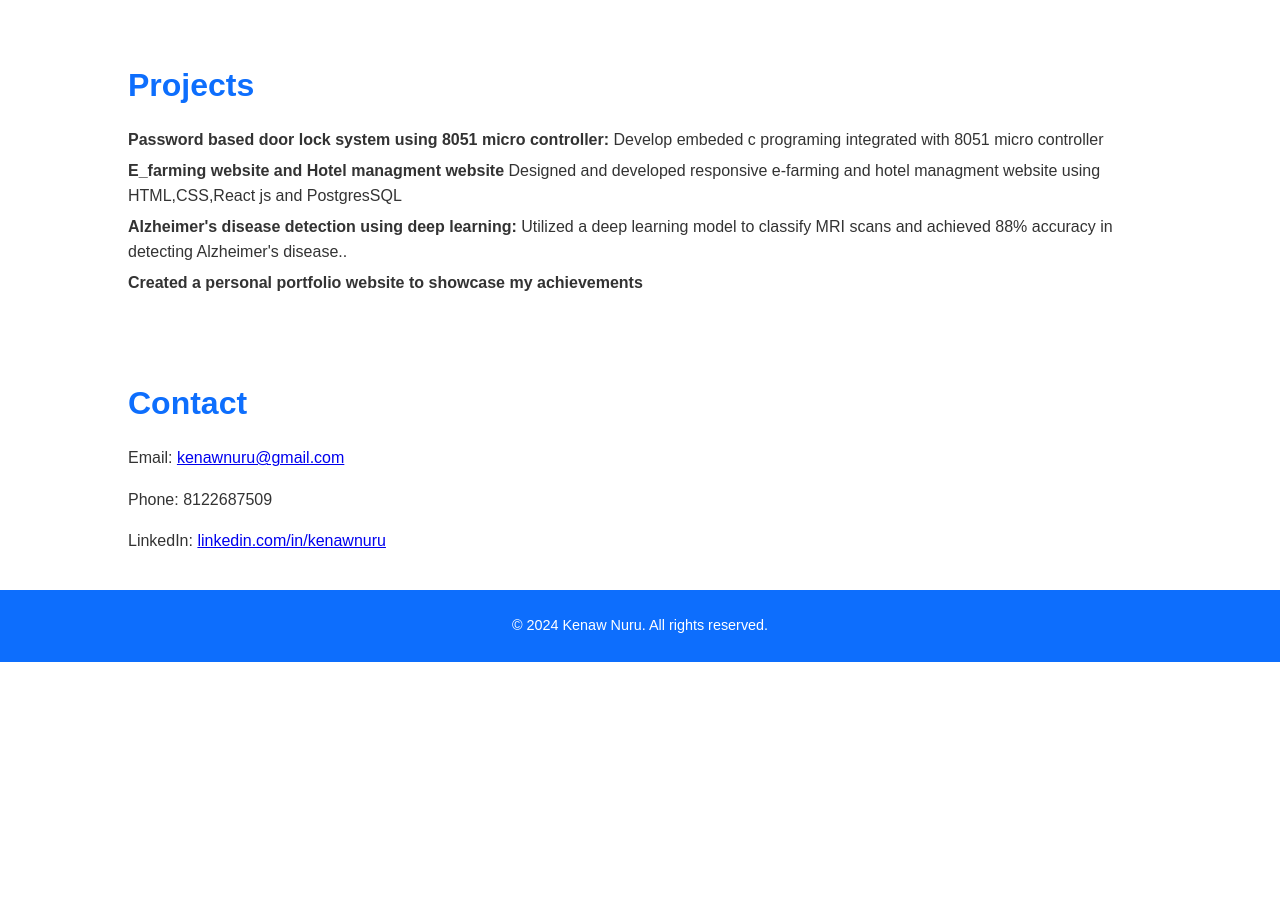
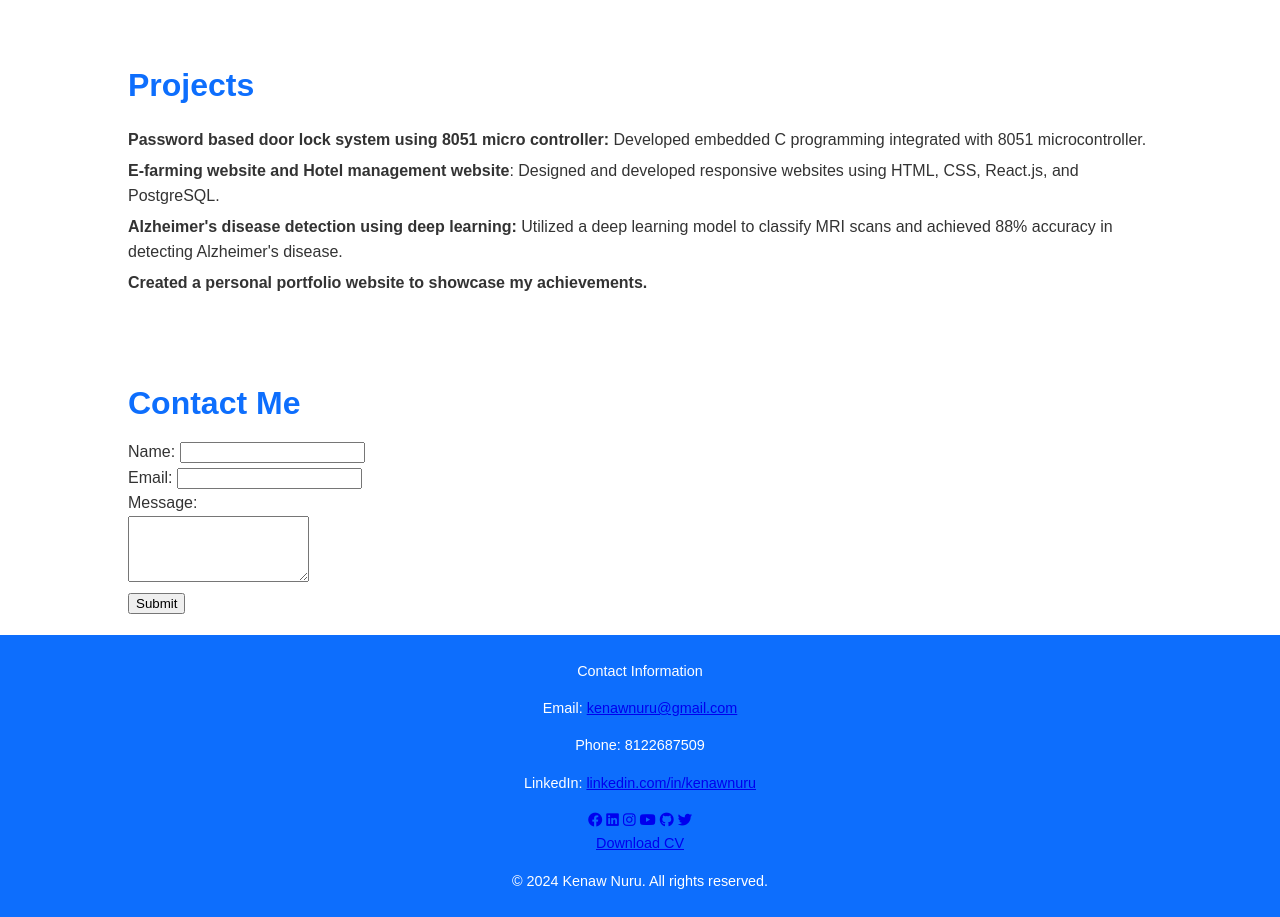
Before and after one commit to kenawnurum/kenaw-portfolio, a plain HTML site: page index.html in a window 1280 px wide. Shown: the part 1300-2217 px from the top of the page. Before the commit the page ends 1962 px from the top, so only its background shows below. Drawn offline with Linux system fonts and the light colour scheme.

Commit message:
Update index.html
social media icon added

```diff
--- a/index.html
+++ b/index.html
@@ -5,6 +5,7 @@
     <meta name="viewport" content="width=device-width, initial-scale=1.0">
     <title>Kenaw Nuru - Portfolio</title>
     <link rel="stylesheet" href="style.css">
+    <link rel="stylesheet" href="https://cdnjs.cloudflare.com/ajax/libs/font-awesome/6.0.0/css/all.min.css">
 </head>
 <body>
     <header>
@@ -17,7 +18,7 @@
         <a href="#education">Education</a>
         <a href="#skills">Skills</a>
         <a href="#projects">Projects</a>
-        <a href="#contact">Contact</a>
+        <a href="#contact-form">Contact Me</a>
     </nav>
     <section id="about" class="about">
         <h2>About Me</h2>
@@ -57,22 +58,49 @@
     <section id="projects" class="projects">
         <h2>Projects</h2>
         <ul>
-            <li><strong>Password based door lock system using 8051 micro controller:</strong> Develop embeded c programing integrated with 8051 micro controller</li>
-            <li><strong>E_farming website and Hotel managment website</strong> Designed and developed responsive e-farming and hotel managment website using HTML,CSS,React js and PostgresSQL</li>
-            <li><strong>Alzheimer's disease detection using deep learning:</strong>  Utilized a deep learning model to classify MRI scans and achieved 88% accuracy in detecting Alzheimer's disease..</li>
-            <li><strong>Created a personal portfolio website to showcase my achievements</strong></li>
+            <li><strong>Password based door lock system using 8051 micro controller:</strong> Developed embedded C programming integrated with 8051 microcontroller.</li>
+            <li><strong>E-farming website and Hotel management website</strong>: Designed and developed responsive websites using HTML, CSS, React.js, and PostgreSQL.</li>
+            <li><strong>Alzheimer's disease detection using deep learning:</strong> Utilized a deep learning model to classify MRI scans and achieved 88% accuracy in detecting Alzheimer's disease.</li>
+            <li><strong>Created a personal portfolio website to showcase my achievements.</strong></li>
         </ul>
     </section>
-    <section id="contact" class="contact">
-        <h2>Contact</h2>
+    <section id="contact-form" class="contact-form">
+        <h2>Contact Me</h2>
+        <form action="https://formspree.io/f/{https://formspree.io/f/xrbgvvgl}" method="POST">
+            <label for="name">Name:</label>
+            <input type="text" id="name" name="name" required><br>
+
+            <label for="email">Email:</label>
+            <input type="email" id="email" name="_replyto" required><br>
+
+            <label for="message">Message:</label><br>
+            <textarea id="message" name="message" rows="4" required></textarea><br>
+
+            <button type="submit">Submit</button>
+        </form>
+    </section>
+    <button id="back-to-top" title="Back to Top">&uarr;</button>
+    <footer>
+        <p>Contact Information</p>
         <p>Email: <a href="mailto:kenawnuru@gmail.com">kenawnuru@gmail.com</a></p>
         <p>Phone: 8122687509</p>
         <p>LinkedIn: <a href="https://linkedin.com/in/kenawnuru" target="_blank">linkedin.com/in/kenawnuru</a></p>
-    </section>
-    <button id="back-to-top" title="Back to Top">&uarr;</button>
-    <footer>
+
+        <!-- Social Media Icons -->
+        <div class="social-icons">
+            <a href="https://facebook.com/your-profile" target="_blank" title="Facebook"><i class="fab fa-facebook"></i></a>
+            <a href="https://linkedin.com/in/kenawnuru" target="_blank" title="LinkedIn"><i class="fab fa-linkedin"></i></a>
+            <a href="https://instagram.com/your-profile" target="_blank" title="Instagram"><i class="fab fa-instagram"></i></a>
+            <a href="https://youtube.com/your-channel" target="_blank" title="YouTube"><i class="fab fa-youtube"></i></a>
+            <a href="https://github.com/your-profile" target="_blank" title="GitHub"><i class="fab fa-github"></i></a>
+            <a href="https://twitter.com/your-profile" target="_blank" title="Twitter"><i class="fab fa-twitter"></i></a>
+        </div>
+
+        <!-- Download CV -->
+        <a href="ResumeCV.pdf" download="Kenaw_Nuru_CV" class="download-cv">Download CV</a>
+
         <p>&copy; 2024 Kenaw Nuru. All rights reserved.</p>
     </footer>
-    <script src="script.js"></script>
+   <script src="script.js"></script>
 </body>
 </html>
```
